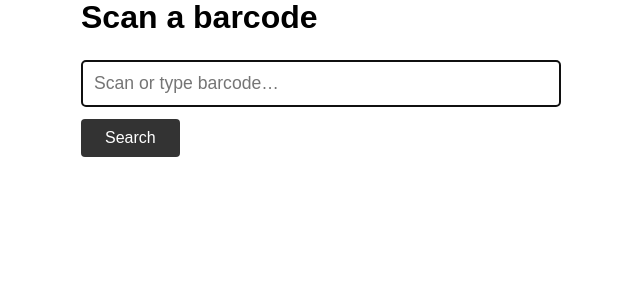
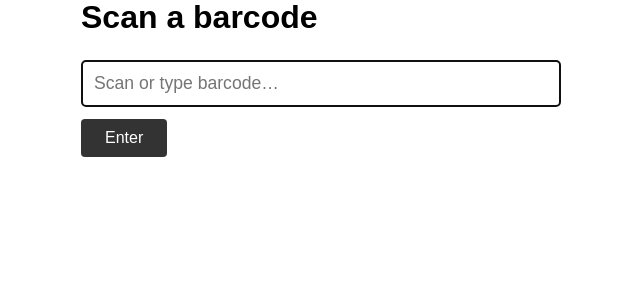
Before and after one commit to ManiacUrgency42/inventory-tracker, a FastAPI app: page / in a window 1280 px wide. Shown: the part 129-432 px from the top of the page, without its empty margins (319-959 px from the left). Run offline with FastAPI, Linux system fonts and the light colour scheme.

Commit message:
Change 'Search' button to 'Enter' button

```diff
--- a/templates/index.html
+++ b/templates/index.html
@@ -31,7 +31,7 @@
       autocomplete="off"
       placeholder="Scan or type barcode…"
     />
-    <button type="submit">Search</button>
+    <button type="submit">Enter</button>
   </form>
 </body>
 </html>
```
